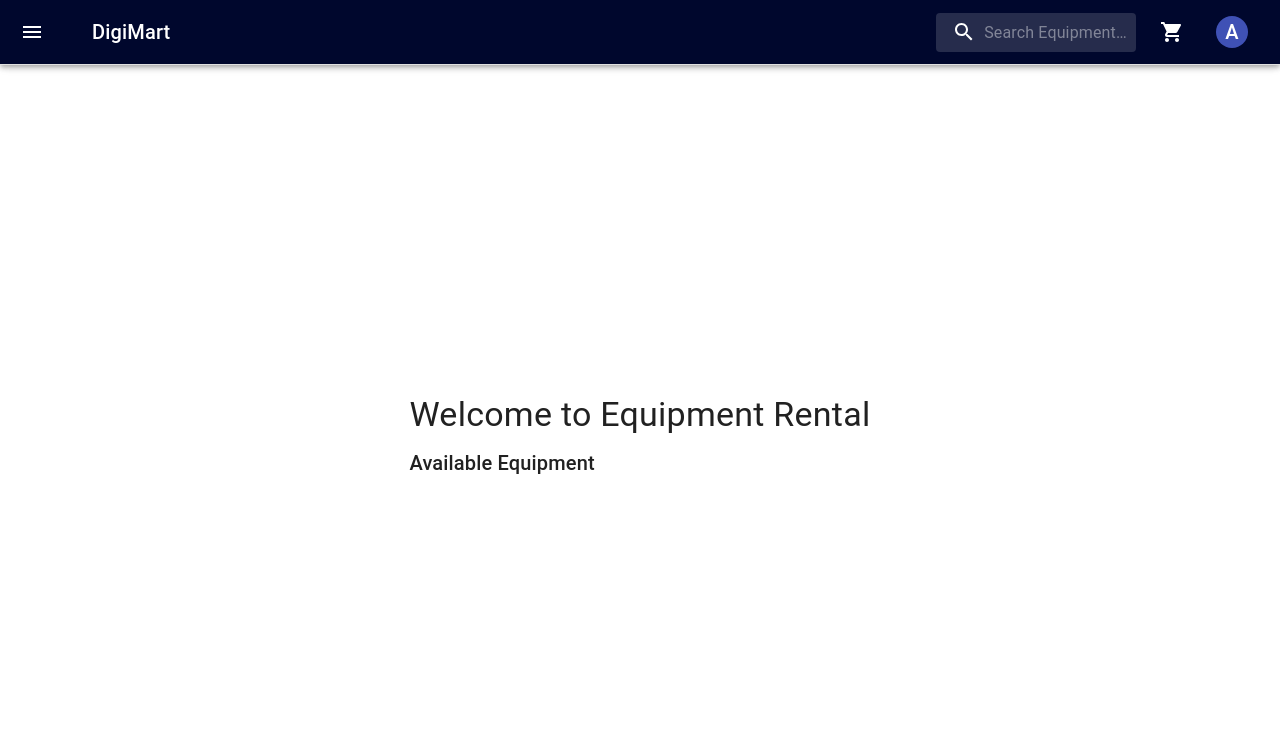
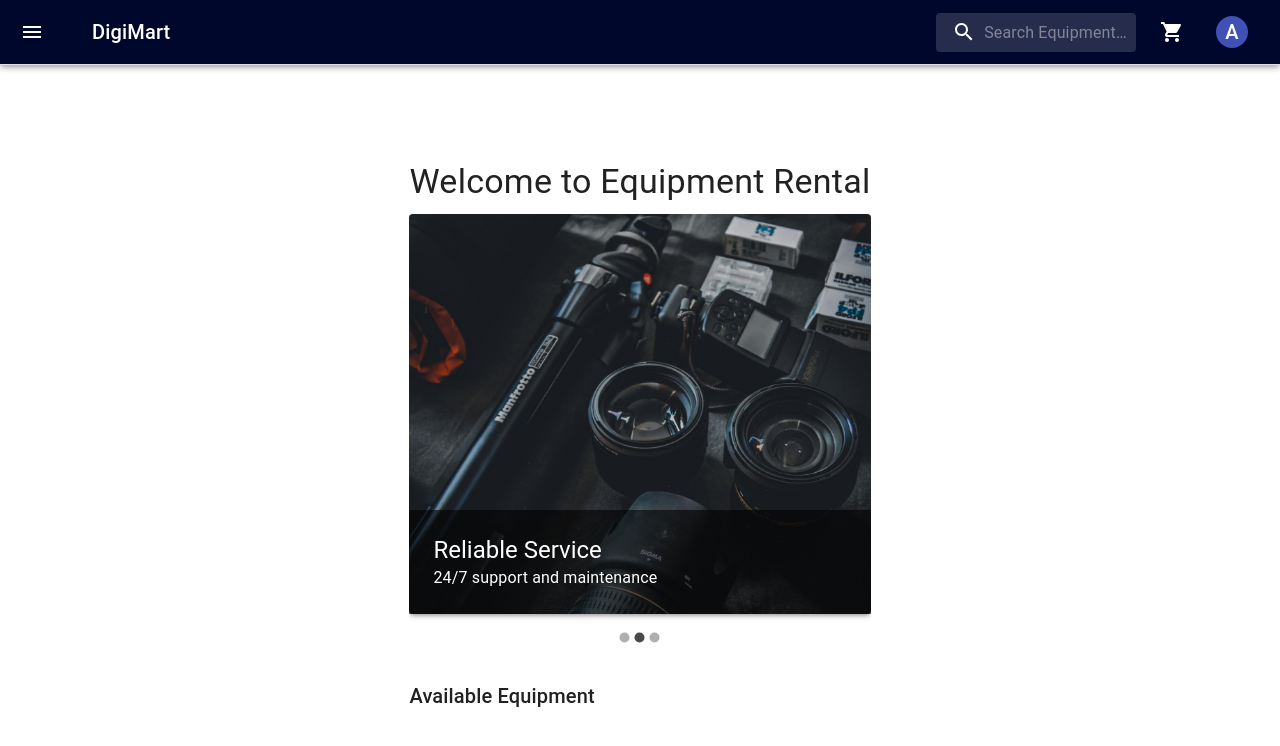
Before and after one commit to AKverma4/DigiAsset-RentalPlatform, a React (Vite) app: page / in a window 1280 px wide. Shown: the top 746 px of the page. Built offline with nearby package versions, Linux system fonts and the light colour scheme.

Commit message:
firebase And home page slider

```diff
--- a/package.json
+++ b/package.json
@@ -17,15 +17,20 @@
     "@mui/x-date-pickers": "^7.19.0",
     "@types/react-router-dom": "^5.3.3",
     "date-fns": "^2.30.0",
+    "firebase": "^10.14.1",
     "react": "^18.3.1",
     "react-dom": "^18.3.1",
+    "react-material-ui-carousel": "^3.4.2",
     "react-router-dom": "^6.26.2",
+    "react-slick": "^0.30.2",
+    "slick-carousel": "^1.8.1",
     "theme-ui": "^0.16.2"
   },
   "devDependencies": {
     "@eslint/js": "^9.9.0",
     "@types/react": "^18.3.3",
     "@types/react-dom": "^18.3.0",
+    "@types/react-slick": "^0.23.13",
     "@vitejs/plugin-react": "^4.3.1",
     "eslint": "^9.9.0",
     "eslint-plugin-react-hooks": "^5.1.0-rc.0",
--- a/src/Pages/Home/Home.tsx
+++ b/src/Pages/Home/Home.tsx
@@ -1,6 +1,10 @@
 import React, { useState, useEffect } from 'react';
-import { Container, Typography, Box } from '@mui/material';
+import { Container, Typography, Box, Paper } from '@mui/material';
+import Carousel from 'react-material-ui-carousel';
 import EquipmentList from '../../components/EquipmentList';
+import image1 from '../../assets/image.png';
+import image2 from '../../assets/camera.jpg';
+// import image3 from '../../assets/image3.png';
 
 const Home: React.FC = () => {
   const [searchTerm, setSearchTerm] = useState('');
@@ -17,13 +21,51 @@ const Home: React.FC = () => {
     };
   }, []);
 
+  const carouselItems = [
+    {
+      name: "Professional Equipment",
+      description: "High-quality tools for your projects",
+      image: image1
+    },
+    {
+      name: "Reliable Service",
+      description: "24/7 support and maintenance",
+      image: image2
+    },
+    {
+      name: "Flexible Rentals",
+      description: "Short-term and long-term options available",
+      image: "https://imgs.search.brave.com/nSwWUKXCQZY2774FStVSykRV7ghxaxm8vn-5BNRZvVE/rs:fit:500:0:0:0/g:ce/aHR0cHM6Ly9pLnBp/bmltZy5jb20vb3Jp/Z2luYWxzL2UzLzU1/L2RlL2UzNTVkZTUy/OTU4ZDlmNGZhMGVi/MjkyOWU5MmM5MGMy/LmpwZw"
+    }
+  ];
+
   return (
     <Container maxWidth="lg">
       <Box sx={{ my: 4 }}>
         <Typography variant="h4" component="h1" gutterBottom>
           Welcome to Equipment Rental
         </Typography>
-        <Typography variant="h6" component="h2" gutterBottom>
+
+        <Carousel>
+          {carouselItems.map((item, index) => (
+            <Paper key={index} elevation={3} sx={{
+              height: 400,
+              display: 'flex',
+              flexDirection: 'column',
+              justifyContent: 'flex-end',
+              backgroundImage: `url(${item.image})`,
+              backgroundSize: 'cover',
+              backgroundPosition: 'center',
+            }}>
+              <Box sx={{ p: 3, backgroundColor: 'rgba(0,0,0,0.6)', color: 'white' }}>
+                <Typography variant="h5">{item.name}</Typography>
+                <Typography>{item.description}</Typography>
+              </Box>
+            </Paper>
+          ))}
+        </Carousel>
+
+        <Typography variant="h6" component="h2" gutterBottom sx={{ mt: 4 }}>
           Available Equipment
         </Typography>
         <EquipmentList searchTerm={searchTerm} showMoreOptions={false} />
```
Also changed, not shown: src/assets/image.png (added), 1 other file (tests, documents, lock files or other folders).
